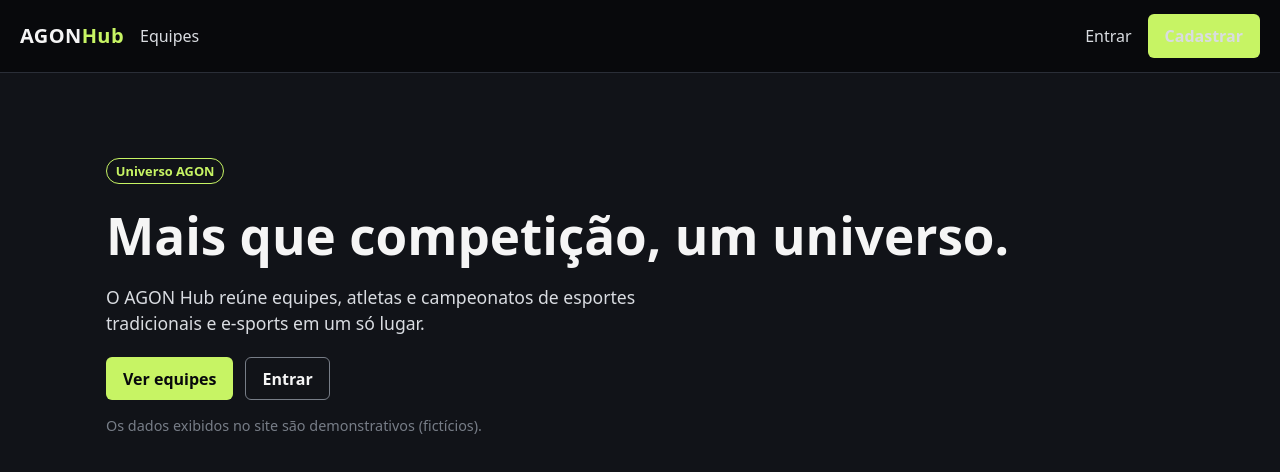
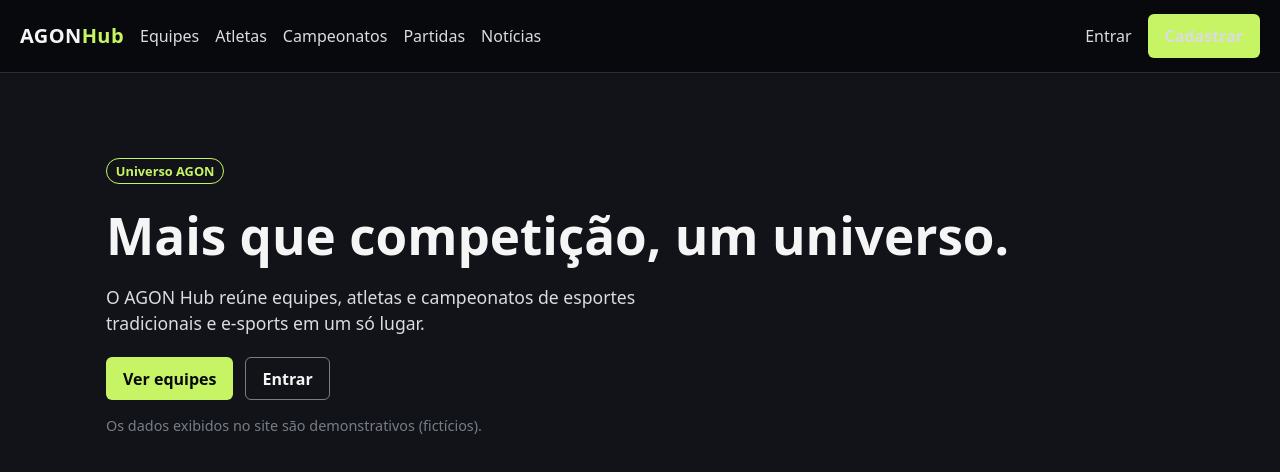
Before and after one commit to Souzaxs-Pjl/agon-hub, a React (Vite) app in the folder frontend/: page / in a window 1280 px wide. Shown: the top 472 px of the page. Built offline with nearby package versions, Linux system fonts and the light colour scheme.

Commit message:
feat: amplia navegacao publica do AGON Hub

```diff
--- a/frontend/src/components/Navbar.jsx
+++ b/frontend/src/components/Navbar.jsx
@@ -1,6 +1,5 @@
 // =====================================================================
-// Navbar.jsx - barra de navegação no topo, presente em todas as telas.
-// Mostra links diferentes conforme o usuário está ou não logado.
+// Navbar.jsx - navegação principal responsiva.
 // =====================================================================
 import { Link, NavLink, useNavigate } from 'react-router-dom';
 import { useAuth } from '../AuthContext.jsx';
@@ -17,19 +16,19 @@ export default function Navbar() {
   return (
     <header className="navbar">
       <Link to="/" className="marca">AGON<span>Hub</span></Link>
-
-      <nav className="links">
+      <nav className="links" aria-label="Navegação principal">
         <NavLink to="/equipes">Equipes</NavLink>
-        {ehAdmin && <NavLink to="/admin">Administração</NavLink>}
+        <NavLink to="/atletas">Atletas</NavLink>
+        <NavLink to="/campeonatos">Campeonatos</NavLink>
+        <NavLink to="/partidas">Partidas</NavLink>
+        <NavLink to="/noticias">Notícias</NavLink>
+        {ehAdmin && <NavLink to="/admin">Admin</NavLink>}
       </nav>
-
       <div className="sessao">
         {carregando ? null : usuario ? (
           <>
-            <span className="usuario-logado">Olá, {usuario.nome}</span>
-            <button type="button" className="botao-secundario" onClick={handleSair}>
-              Sair
-            </button>
+            <span className="usuario-logado">{usuario.nome}</span>
+            <button type="button" className="botao-secundario" onClick={handleSair}>Sair</button>
           </>
         ) : (
           <>
```
